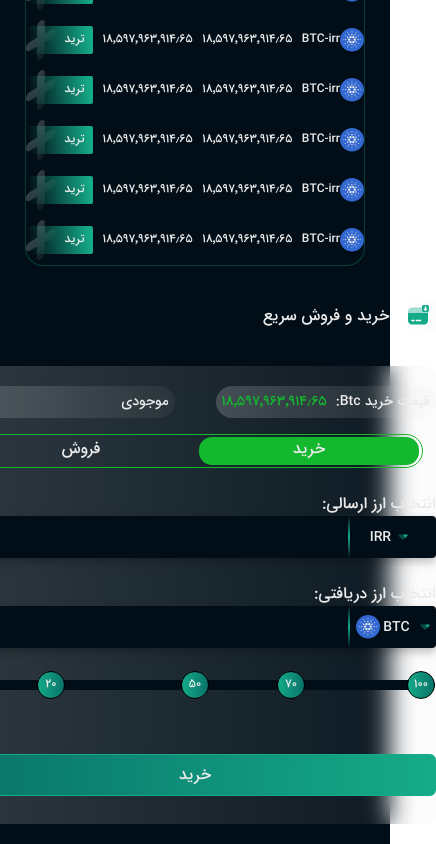
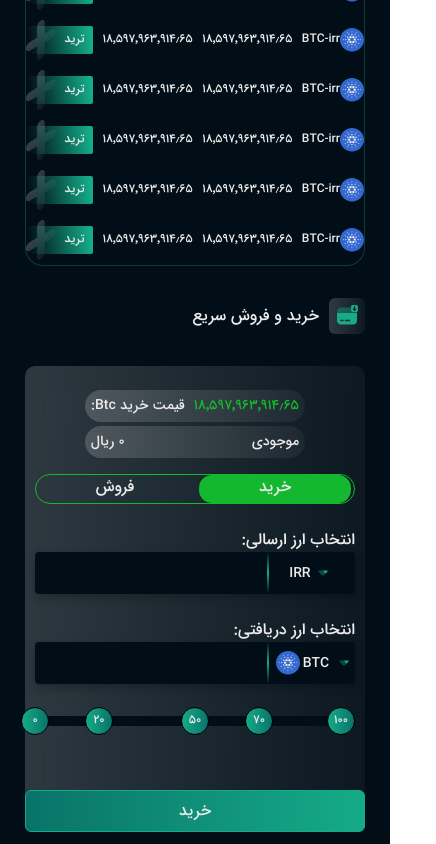
Before and after one commit to danyalbani240/dashboard, a Nuxt app: page /crypto-trade in a window 390 px wide. Shown: the part 756-1600 px from the top of the page, 436 px wide, since content can reach past the window. Built offline with nearby package versions, Linux system fonts and the light colour scheme.

Commit message:
responsive is Done.✅

```diff
--- a/components/Base/BaseRangeInput.vue
+++ b/components/Base/BaseRangeInput.vue
@@ -81,4 +81,15 @@ export default {
   height: 100%;
   background-color: #15ab89;
 }
+
+@media (max-width: 500px) {
+  .range-bar {
+    width: 400px;
+  }
+}
+@media (max-width: 430px) {
+  .range-bar {
+    width: 320px;
+  }
+}
 </style>
--- a/components/TheFastTradeForm.vue
+++ b/components/TheFastTradeForm.vue
@@ -3,10 +3,10 @@
     <base-part-header :address="'insidereport'" headName="خرید و فروش سریع" />
 
     <div class="fast-form mt-8 pt-5 md:px-8 flex flex-col items-center">
-      <div class="flex flex-row-reverse w-full text-sm justify-between">
+      <div class="flex flex-row-reverse w-full flex-wrap justify-center text-sm sm:justify-between">
         <div
-          class="bg-gray-gr flex items-center justify-between px-1.5"
-          dir="rtl"
+          class="bg-gray-gr my-1 flex items-center justify-between px-1.5"
+          dir="rtl "
         >
           <span dir="rtl">قیمت خرید Btc:</span>
           <span style="color: #14b82e">۱۸٬۵۹۷٬۹۶۳٬۹۱۴٫۶۵ </span>
@@ -20,8 +20,8 @@
         </div>
       </div>
       <div class="buy-sell-switch mt-4 flex flex-row-reverse items-center">
-        <div class="buy-button text-center">خرید</div>
-        <div class="sell-button text-center mr-2">فروش</div>
+        <div class="buy-button text-center flex-1">خرید</div>
+        <div class="sell-button text-center mr-2 flex-1">فروش</div>
       </div>
       <div class="flex flex-col mt-6">
         <p dir="rtl">انتخاب ارز ارسالی:</p>
@@ -85,7 +85,7 @@ export default {
   height: 32px;
 }
 .buy-sell-switch {
-  max-width: 481px;
+  width: 481px;
   height: 34px;
   border: 1px solid #14b82e;
   border-radius: 17px;
@@ -98,7 +98,7 @@ export default {
 }
 .buy-button,
 .sell-button {
-  width: 220px;
+
   height: 28px;
 }
 .crypto-send {
@@ -125,5 +125,37 @@ export default {
   );
   left: 2px;
 }
+/* responsive */
+@media (max-width:768px) {
+  .range-bar  {
+    width: 434px;
+  }
+  .crypto-send{
+    width: 460px;
+  }
+}
+@media (max-width:500px) {
 
+  .crypto-send{
+    width: 400px;
+  }
+  .buy-sell-switch{
+    width: 400px ;
+  }
+  .fast-form{
+    width: 430px;
+  }
+}
+@media (max-width:430px) {
+
+  .crypto-send{
+    width: 320px;
+  }
+  .buy-sell-switch{
+    width: 320px ;
+  }
+  .fast-form{
+    width: 340px;
+  }
+}
 </style>
```
